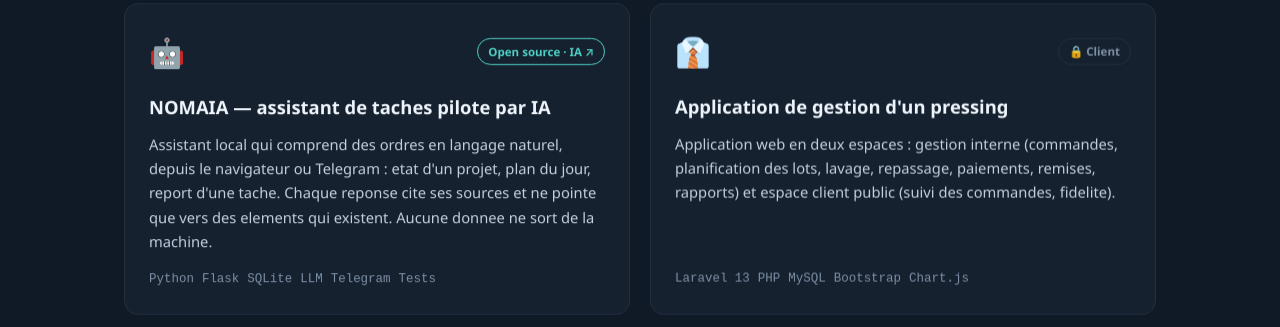
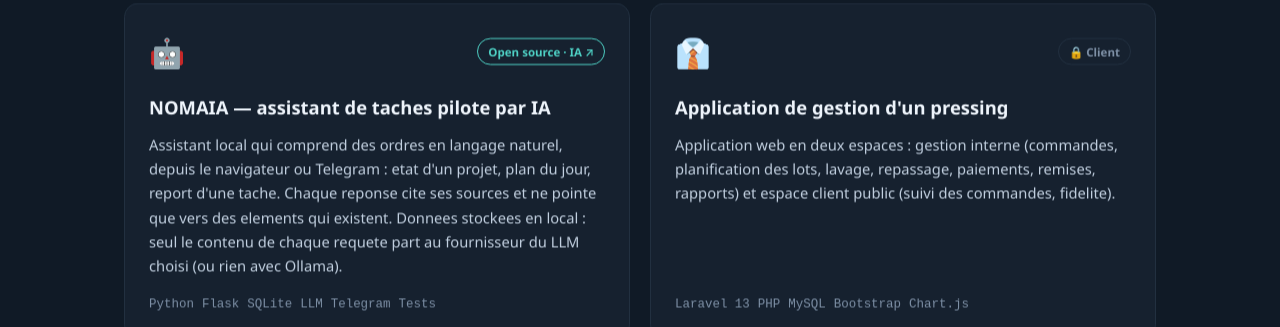
Before and after one commit to dibichristian/PorteFolio, a plain HTML site: page index.html in a window 1280 px wide. Shown: the part 6012-6339 px from the top of the page. Drawn offline with nearby package versions, Linux system fonts and the light colour scheme.

Commit message:
fix(projets): NOMAIA, preciser ce qui part au fournisseur du LLM
Le README public indique que le contenu de chaque requete est transmis
au fournisseur du LLM : remplacer "aucune donnee ne sort de la machine"
et "donnees 100 % locales" par une formulation exacte.

Co-Authored-By: Claude Opus 5.5 <noreply@anthropic.com>

```diff
--- a/assets/cv.html
+++ b/assets/cv.html
@@ -256,7 +256,7 @@
             <div><h3>NOMAIA — assistant de tâches piloté par IA</h3><div class="company">Flask · LLM · Telegram · open source (github.com/dibichristian/nomaia)</div></div>
           </div>
           <ul>
-            <li>Ordres en langage naturel, réponses sourcées, données 100 % locales</li>
+            <li>Ordres en langage naturel, réponses sourcées, données stockées en local</li>
           </ul>
         </div>
         <div class="exp">
--- a/index.html
+++ b/index.html
@@ -341,8 +341,9 @@
           <h3>NOMAIA — assistant de taches pilote par IA</h3>
           <p>Assistant local qui comprend des ordres en langage naturel, depuis le navigateur
              ou Telegram : etat d'un projet, plan du jour, report d'une tache. Chaque reponse
-             cite ses sources et ne pointe que vers des elements qui existent. Aucune donnee
-             ne sort de la machine.</p>
+             cite ses sources et ne pointe que vers des elements qui existent. Donnees stockees
+             en local : seul le contenu de chaque requete part au fournisseur du LLM choisi
+             (ou rien avec Ollama).</p>
           <ul class="tags"><li>Python</li><li>Flask</li><li>SQLite</li><li>LLM</li><li>Telegram</li><li>Tests</li></ul>
         </article>
 
```
